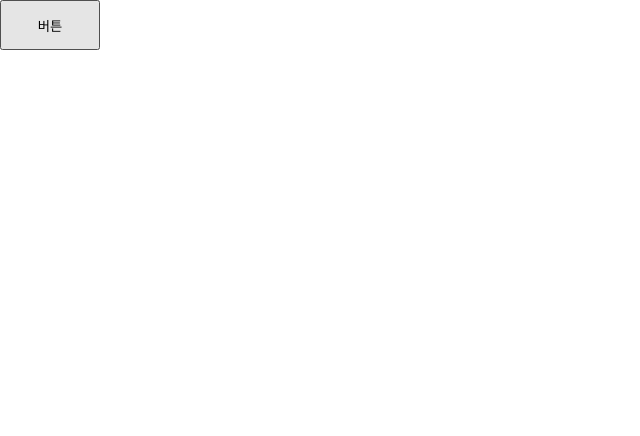
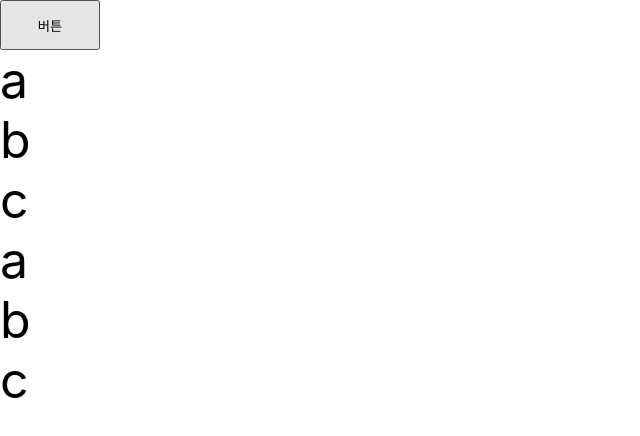
Before and after one commit to Yongjin081002/myCss, a React (Create React App) app: page / in a window 1280 px wide. Both pictures are taken after a click on the button "버튼". Shown: the top 436 px of the page, without its empty margins (0-640 px from the left). Built offline with nearby package versions, Linux system fonts and the light colour scheme.

Commit message:
fix: dropdown Menu

```diff
--- a/src/components/DropdownMenu/index.jsx
+++ b/src/components/DropdownMenu/index.jsx
@@ -4,14 +4,15 @@ import * as S from './indexStyle'
 
 
 const DropdownMenu = () => {
-    const [visible, setVisible] = useState('visible');
+    const [visibler, setVisible] = useState('hidden');
     const onClickVisible = () => {
-        setVisible( visible === 'visible' ? "hidden" : 'visible');
+        setVisible( visibler === 'block' ? "none" : 'block');
+        console.log("1")
     }
   return (
     <div>
         <S.Box onClick={onClickVisible}>버튼</S.Box>
-        <S.TextBoxWrap style={{visibility:visible}}>
+        <S.TextBoxWrap style={{display:visibler}}>
             <S.TextBox>a</S.TextBox>
             <S.TextBox>b</S.TextBox>
             <S.TextBox>c</S.TextBox>
--- a/src/components/DropdownMenu/indexStyle.js
+++ b/src/components/DropdownMenu/indexStyle.js
@@ -32,7 +32,6 @@ export const TextBox = styled.div`
 export const TextBoxWrap = styled.div`
     width:500px;
     height:400px;
-    border: 1px solid;
     animation: 1s ease-in;
     display: ${(props) => (props.isOpen ? "block" : "none")};
     animation: ${(props) => (props.isOpen ? fadeIn : "none")} 0.3s ease-out;
```
